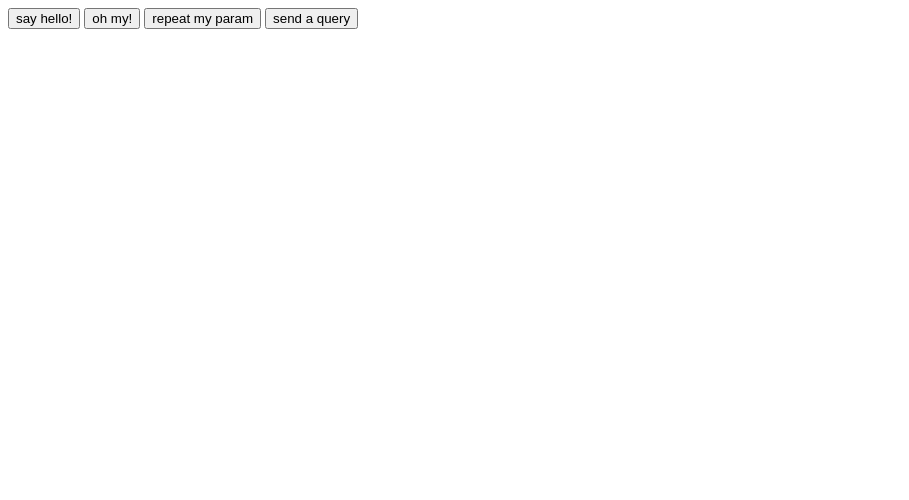
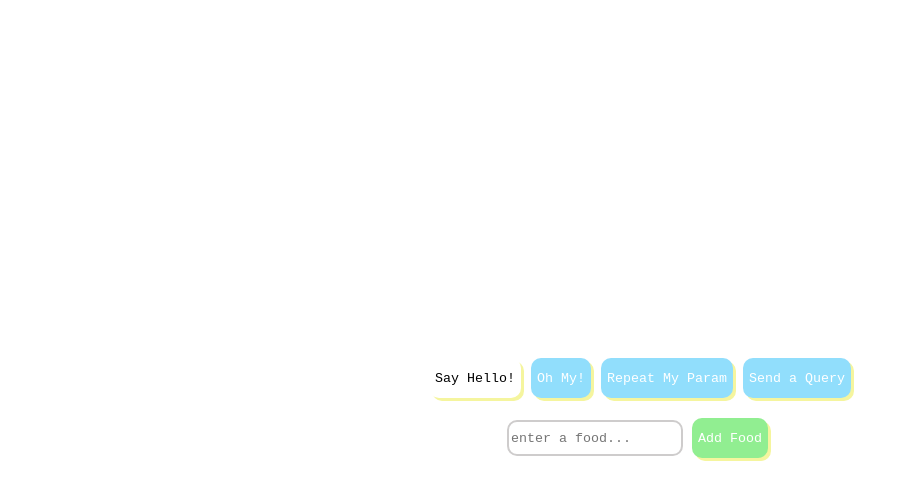
Before and after one commit to mehdisafari77/Axios-JS-Requests, a website: page client/index.html in a window 1280 px wide. Shown: the whole page, without its empty margins (0-909 px from the left). Drawn offline with nearby package versions, Linux system fonts and the light colour scheme; no server answers.

Commit message:
add initial styling

```diff
--- a/client/index.html
+++ b/client/index.html
@@ -5,26 +5,25 @@
     <meta http-equiv="X-UA-Compatible" content="IE=edge">
     <meta name="viewport" content="width=device-width, initial-scale=1.0">
     <title>Requests in JS lab!</title>
+    <link rel='stylesheet' href='./styles.css'></link>
     <script src="https://cdnjs.cloudflare.com/ajax/libs/axios/0.21.1/axios.min.js"></script>
     <script src="./script.js" defer></script>
-    <style>
-        #repeat-text {
-            font-size: xx-large;
-            display: none;
-        }
-        #hello-text {
-            font-size: xx-large;
-            display: none;
-        }
-    </style>
 </head>
 <body>
-    <button id='say-hello-button'>say hello!</button>
-    <button id='animals-button'>oh my!</button>
-    <button id='repeat-button'>repeat my param</button>
-    <button id='query-button'>send a query</button>
+    <div class='button-container'>
+        <button class='selector-button1' id='say-hello-button' style='border-radius: 10px; background-color: transparent;'>Say Hello!</button>
+        <button class='selector-button2' id='animals-button' style='border-radius: 10px; background-color: rgb(145, 222, 252);'>Oh My!</button>
+        <button class='selector-button2' id='repeat-button' style='border-radius: 10px; background-color: rgb(145, 222, 252);'>Repeat My Param</button>
+        <button class='selector-button2' id='query-button' style='border-radius: 10px; background-color: rgb(145, 222, 252);'>Send a Query</button>
+    </div>
+
 
     <p id='hello-text'>Hello World!</p>
     <p id='repeat-text'></p>
+
+    <form action="" style='margin-top: 10px;'>
+        <input type="text" placeholder="enter a food...">
+        <button class='selector-button3' type="submit" style='border-radius: 10px; background-color: rgb(145, 238, 145);'>Add Food</button>
+    </form>
 </body>
 </html>
--- /dev/null
+++ b/client/styles.css
@@ -0,0 +1,59 @@
+#repeat-text {
+    font-size: xx-large;
+    display: none;
+}
+#hello-text {
+    font-size: xx-large;
+    display: none;
+}
+button:hover {
+}
+body {
+    height: 100vh;
+    display: flex;
+    flex-direction: column;
+    align-items: center;
+    justify-content: center;
+}
+.button-container {
+    display: flex;
+    flex-direction: row;
+}
+.selector-button1 {
+    margin: 5px;
+    height: 40px;
+    font-family: monospace;
+    box-shadow: 3px 3px rgb(245, 245, 158);
+    border: none !important;
+}
+
+.selector-button2 {
+    margin: 5px;
+    height: 40px;
+    font-family: monospace;
+    box-shadow: 3px 3px rgb(245, 245, 158);
+    border: none !important;
+    color: #fff;
+}
+.selector-button2:hover {
+    background-color: rgb(73, 145, 187) !important;
+    transform: scale(1.08);
+}
+.selector-button3 {
+    margin: 5px;
+    height: 40px;
+    font-family: monospace;
+    box-shadow: 3px 3px rgb(245, 245, 158);
+    border: none !important;
+    color: #fff;
+}
+.selector-button3:hover {
+    background-color: rgb(74, 128, 50) !important;
+    transform: scale(1.08);
+}
+input {
+    border-radius: 10px;
+    border: solid 2px rgb(206, 204, 204);
+    height: 30px;
+    font-family: monospace;
+}
```
